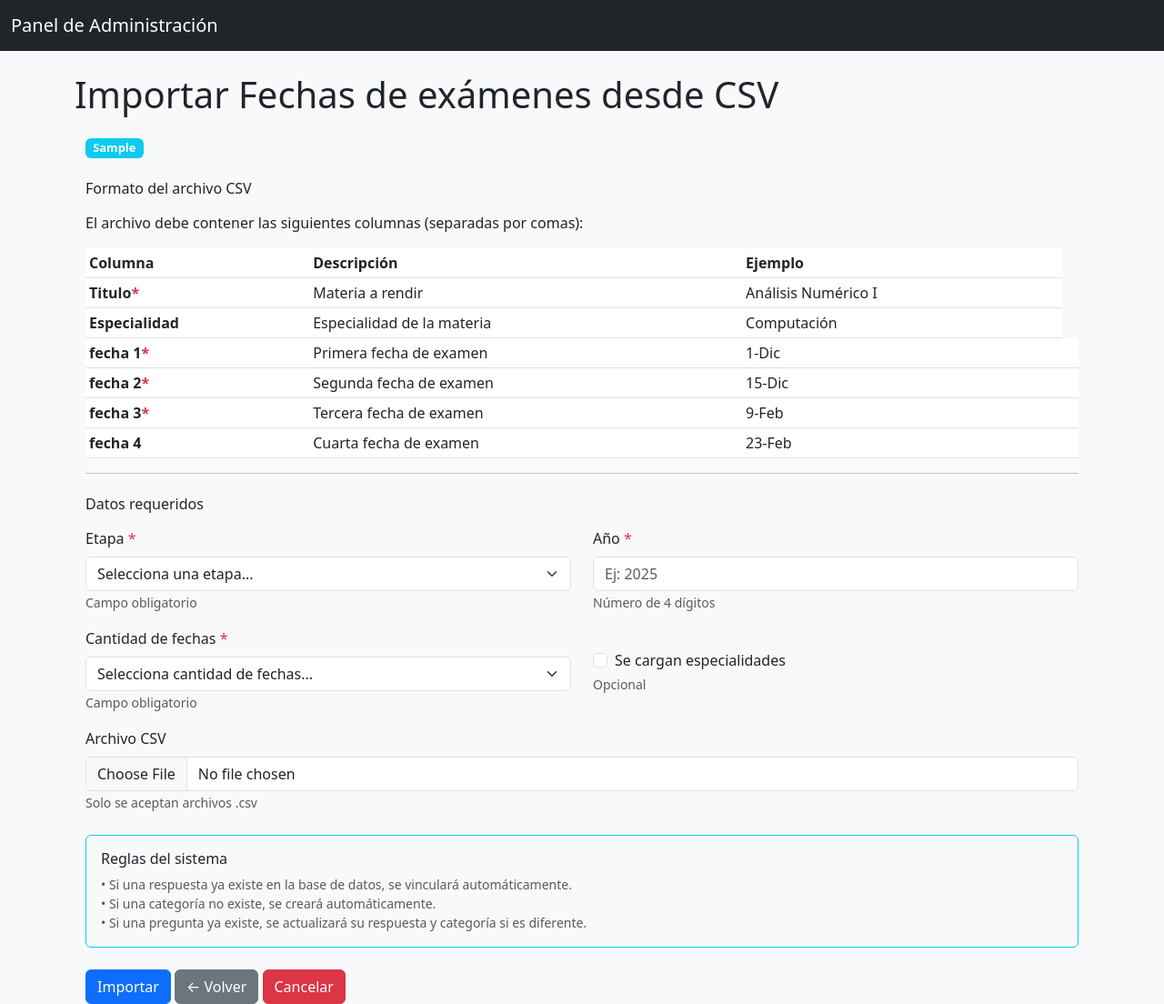
After one commit to mit0110/chatbot_famaf, a FastAPI app: template admin_panel/app/templates/csv_upload_exams.html in a window 1280 px wide. The commit adds this page. Shown: the whole page at 91% size. Run offline with FastAPI, Linux system fonts and the light colour scheme; the template is opened without the code that fills it: most values are stand-ins (such as "Sample title", 1, 10 or a date in 2020); parts of the project's set-up code (start-up, migrations or seed data) failed here and were passed over.

Commit message:
feat(csv): update CSV upload forms and templates for exam dates and QA

```diff
--- a/admin_panel/app/routers/csv_upload.py
+++ b/admin_panel/app/routers/csv_upload.py
@@ -156,7 +156,7 @@ async def csv_upload_selector(request: Request):
 @router.get("/upload-csv-fechas-examen", response_class=HTMLResponse)
 async def csv_upload_form_fechas_examen(request: Request):
     return templates.TemplateResponse(
-        "csv_upload.html",
+        "csv_upload_exams.html",
         {"request": request, "tipo_csv": "Fechas Examen", "csv_endpoint": "/admin/csv/upload-csv-fechas-examen"}
     )
 
@@ -301,7 +301,7 @@ async def upload_csv_fechas_examen(
 
 # ============== OPCIÓN 2 ==============
 @router.get("/upload-csv-qa", response_class=HTMLResponse)
-async def csv_upload_form_2(request: Request):
+async def csv_upload_form_qa(request: Request):
     return templates.TemplateResponse(
         "csv_upload_qa.html",
         {"request": request, "csv_endpoint": "/admin/csv/upload-csv-qa"}
@@ -309,7 +309,7 @@ async def csv_upload_form_2(request: Request):
 
 
 @router.post("/upload-csv-qa")
-async def upload_csv_2(file: UploadFile = File(...)):
+async def upload_csv_qa(file: UploadFile = File(...)):
     if not file.filename.endswith(".csv"):
         return {"status": "error", "message": "El archivo debe ser un CSV"}
 
--- /dev/null
+++ b/admin_panel/app/templates/csv_upload_exams.html
@@ -0,0 +1,270 @@
+{% extends "base.html" %} {% block title %}Importar CSV - {{ tipo_csv }}{% endblock %} {% block
+content %}
+<h1>Importar Fechas de exámenes desde CSV</h1>
+
+<div class="container mt-4">
+      <div class="d-flex justify-content-between align-items-center mb-3">
+        <span class="badge bg-info">{{ tipo_csv }}</span>
+      </div>
+
+      <h6 class="mt-4 mb-3">Formato del archivo CSV</h6>
+      <p>
+        El archivo debe contener las siguientes columnas (separadas por comas):
+      </p>
+      <table class="table table-sm">
+        <thead>
+          <tr>
+            <th>Columna</th>
+            <th>Descripción</th>
+            <th>Ejemplo</th>
+          </tr>
+        </thead>
+        <tbody>
+          <tr>
+            <td><strong>Titulo<span class="text-danger">*</span></strong></td>
+            <td>Materia a rendir</td>
+            <td>Análisis Numérico I</td>
+          </tr>
+          <tr>
+            <td><strong>Especialidad</strong></td>
+            <td>Especialidad de la materia </td>
+            <td>Computación</td>
+          </tr>
+          <tr>
+            <td><strong>fecha 1<span class="text-danger">*</span></strong></td>
+            <td>Primera fecha de examen</td>
+            <td>1-Dic</td>
+            <td></td>
+          </tr>
+          <tr>
+            <td><strong>fecha 2<span class="text-danger">*</span></strong></td>
+            <td>Segunda fecha de examen</td>
+            <td>15-Dic</td>
+            <td></td>
+          </tr>
+          <tr>
+            <td><strong>fecha 3<span class="text-danger">*</span></strong></td>
+            <td>Tercera fecha de examen</td>
+            <td>9-Feb</td>
+            <td></td>
+          </tr>
+          <tr>
+            <td><strong>fecha 4</strong></td>
+            <td>Cuarta fecha de examen </td>
+            <td>23-Feb</td>
+            <td></td>
+        </tbody>
+      </table>
+      <hr />
+
+      <h6 class="mt-4 mb-3">Datos requeridos</h6>
+      <form id="csvForm" enctype="multipart/form-data">
+        <div class="row">
+          <div class="col-md-6">
+            <div class="mb-3">
+              <label for="etapa" class="form-label">Etapa <span class="text-danger">*</span></label>
+              <select class="form-select" id="etapa" name="etapa" required>
+                <option value="">Selecciona una etapa...</option>
+                <option value="Julio">Julio</option>
+                <option value="Diciembre-Febrero">Diciembre-Febrero</option>
+              </select>
+              <small class="form-text text-muted">Campo obligatorio</small>
+            </div>
+          </div>
+
+          <div class="col-md-6">
+            <div class="mb-3">
+              <label for="year" class="form-label">Año <span class="text-danger">*</span></label>
+              <input
+                type="number"
+                class="form-control"
+                id="year"
+                name="year"
+                placeholder="Ej: 2025"
+                min="2025"
+                max="9999"
+                required
+              />
+              <small class="form-text text-muted">Número de 4 dígitos</small>
+            </div>
+          </div>
+        </div>
+
+        <div class="row">
+          <div class="col-md-6">
+            <div class="mb-3">
+              <label for="cantidadFechas" class="form-label">Cantidad de fechas <span class="text-danger">*</span></label>
+              <select class="form-select" id="cantidadFechas" name="cantidadFechas" required>
+                <option value="">Selecciona cantidad de fechas...</option>
+                <option value="3">3 fechas</option>
+                <option value="4">4 fechas</option>
+              </select>
+              <small class="form-text text-muted">Campo obligatorio</small>
+            </div>
+          </div>
+
+          <div class="col-md-6">
+            <div class="mb-3">
+              <div class="form-check mt-4">
+                <input
+                  type="checkbox"
+                  class="form-check-input"
+                  id="cargarEspecialidades"
+                  name="cargarEspecialidades"
+                />
+                <label class="form-check-label" for="cargarEspecialidades">
+                  Se cargan especialidades
+                </label>
+              </div>
+              <small class="form-text text-muted">Opcional</small>
+            </div>
+          </div>
+        </div>
+        <div class="mb-3">
+          <label for="csvFile" class="form-label">Archivo CSV</label>
+          <input
+            type="file"
+            class="form-control"
+            id="csvFile"
+            name="file"
+            accept=".csv"
+            required
+          />
+          <small class="form-text text-muted"
+            >Solo se aceptan archivos .csv</small
+          >
+        </div>
+
+        <div class="mt-4 mb-4 p-3 border border-info rounded" style="background-color: #f8f9fa;">
+          <h6 class="mb-2"> Reglas del sistema</h6>
+          <p class="text-muted small mb-0">
+            • Si una respuesta ya existe en la base de datos, se vinculará automáticamente. <br>
+            • Si una categoría no existe, se creará automáticamente. <br>
+            • Si una pregunta ya existe, se actualizará su respuesta y categoría si es diferente.
+          </p>
+        </div>
+
+        <button type="submit" class="btn btn-primary">Importar</button>
+        <a href="/admin/csv/upload-csv" class="btn btn-secondary">← Volver</a>
+        <a href="/admin" class="btn btn-danger">Cancelar</a>
+      </form>
+
+      <div id="resultMessage" class="mt-4" style="display: none">
+    <div id="resultAlert" class="alert" role="alert">
+      <strong id="resultTitle"></strong>
+      <p id="resultText"></p>
+      <div id="errorsList"></div>
+    </div>
+  </div>
+</div>
+
+<script>
+  const CSV_ENDPOINT = "{{ csv_endpoint }}";
+
+  document
+    .getElementById("csvForm")
+    .addEventListener("submit", async function (e) {
+      e.preventDefault();
+
+      const monthSelect = document.getElementById("etapa");
+      const yearInput = document.getElementById("year");
+      const cantidadFechasSelect = document.getElementById("cantidadFechas");
+      const cargarEspecialidadesCheckbox = document.getElementById("cargarEspecialidades");
+      const fileInput = document.getElementById("csvFile");
+      const file = fileInput.files[0];
+
+      // Validar Etapa
+      if (!monthSelect.value) {
+        alert("Por favor selecciona una etapa");
+        return;
+      }
+
+      // Validar Año (código de 4 dígitos)
+      const year = parseInt(yearInput.value);
+      if (!yearInput.value || year < 1000 || year > 9999) {
+        alert("Por favor ingresa un año válido (4 dígitos)");
+        return;
+      }
+
+      // Validar Cantidad de fechas
+      if (!cantidadFechasSelect.value) {
+        alert("Por favor selecciona la cantidad de fechas");
+        return;
+      }
+
+      // Validar Archivo
+      if (!file) {
+        alert("Por favor selecciona un archivo CSV");
+        return;
+      }
+
+      const formData = new FormData();
+      formData.append("file", file);
+      formData.append("month", monthSelect.value);
+      formData.append("year", year);
+      formData.append("cantidadFechas", cantidadFechasSelect.value);
+      formData.append("cargarEspecialidades", cargarEspecialidadesCheckbox.checked);
+
+      try {
+        const response = await fetch(CSV_ENDPOINT, {
+          method: "POST",
+          body: formData,
+        });
+
+        const data = await response.json();
+        const resultDiv = document.getElementById("resultMessage");
+        const resultAlert = document.getElementById("resultAlert");
+        const resultTitle = document.getElementById("resultTitle");
+        const resultText = document.getElementById("resultText");
+        const errorsList = document.getElementById("errorsList");
+
+        if (data.status === "success") {
+          resultAlert.className = "alert alert-success";
+          resultTitle.textContent = "✓ Éxito";
+          resultText.textContent = data.message;
+
+          if (data.errors && data.errors.length > 0) {
+            errorsList.innerHTML =
+              '<h6 class="mt-3">Errores encontrados:</h6><ul>' +
+              data.errors.map((e) => `<li>${e}</li>`).join("") +
+              "</ul>";
+          } else {
+            errorsList.innerHTML = "";
+          }
+
+          resultDiv.style.display = "block";
+
+          // Mostrar popup con el mensaje
+          alert(data.message);
+
+          // Limpiar formulario y redirigir
+          fileInput.value = "";
+          monthSelect.value = "";
+          yearInput.value = "";
+          cantidadFechasSelect.value = "";
+          cargarEspecialidadesCheckbox.checked = false;
+          // Redirigir al home del admin
+          window.location.href = "/admin";
+          return;
+        } else {
+          resultAlert.className = "alert alert-danger";
+          resultTitle.textContent = "✗ Error";
+          resultText.textContent = data.message;
+          errorsList.innerHTML = "";
+        }
+
+        resultDiv.style.display = "block";
+      } catch (error) {
+        console.error("Error:", error);
+        const resultDiv = document.getElementById("resultMessage");
+        const resultAlert = document.getElementById("resultAlert");
+        resultAlert.className = "alert alert-danger";
+        document.getElementById("resultTitle").textContent = "✗ Error";
+        document.getElementById("resultText").textContent =
+          "Error al conectar con el servidor";
+        document.getElementById("errorsList").innerHTML = "";
+        resultDiv.style.display = "block";
+      }
+    });
+</script>
+{% endblock %}
--- a/admin_panel/app/templates/questions_list.html
+++ b/admin_panel/app/templates/questions_list.html
@@ -6,7 +6,7 @@
 <div class="d-flex justify-content-between align-items-center mb-4">
     <h1>Preguntas y Respuestas</h1>
     <div>
-        <a href="/admin/upload-csv" class="btn btn-info">↑ Importar CSV</a>
+        <a href="/admin/csv/upload-csv" class="btn btn-info">↑ Importar CSV</a>
         <a href="/admin/create" class="btn btn-primary">+ Nueva Pregunta</a>
         <button onclick="runWorkflow()" class="btn btn-success">Actualizar banco de preguntas</button>
     </div>
```
Also changed, not shown: admin_panel/app/templates/csv_type_selector.html (added, +49 -0 lines), admin_panel/app/templates/csv_upload_qa.html (renamed from admin_panel/app/templates/csv_upload.html, +46 -36 lines).
